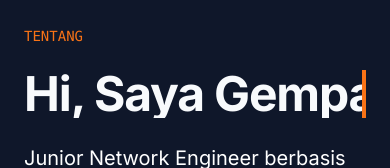
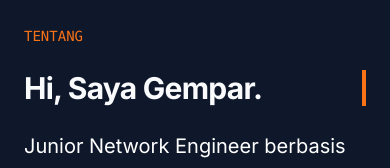
Before and after one commit to BangGempar/web-portofolio, a Next.js app: page / in a window 390 px wide. Shown: the part 150-318 px from the top of the page. Built offline with nearby package versions, Linux system fonts and the light colour scheme.

Commit message:
fix: make hero title responsive on mobile

```diff
--- a/app/components/Hero.tsx
+++ b/app/components/Hero.tsx
@@ -7,7 +7,7 @@ export function Hero() {
       <div className="flex-1 flex flex-col max-w-2xl">
         <div className="flex flex-col gap-6">
           <div className="font-mono text-primary text-sm">TENTANG</div>
-          <h1 className="text-5xl md:text-7xl font-bold tracking-tight animate-typing pr-2 w-fit">Hi, Saya Gempar.</h1>
+          <h1 className="text-3xl sm:text-5xl md:text-7xl font-bold tracking-tight animate-typing pr-2 w-fit">Hi, Saya Gempar.</h1>
           <p className="text-xl text-white leading-relaxed">
             Junior Network Engineer berbasis di Makassar, Indonesia. Lulusan S1 Informatika dengan sertifikasi MTCNA, berfokus pada desain jaringan, konfigurasi dasar, dan pemecahan masalah jaringan.
           </p>
```
